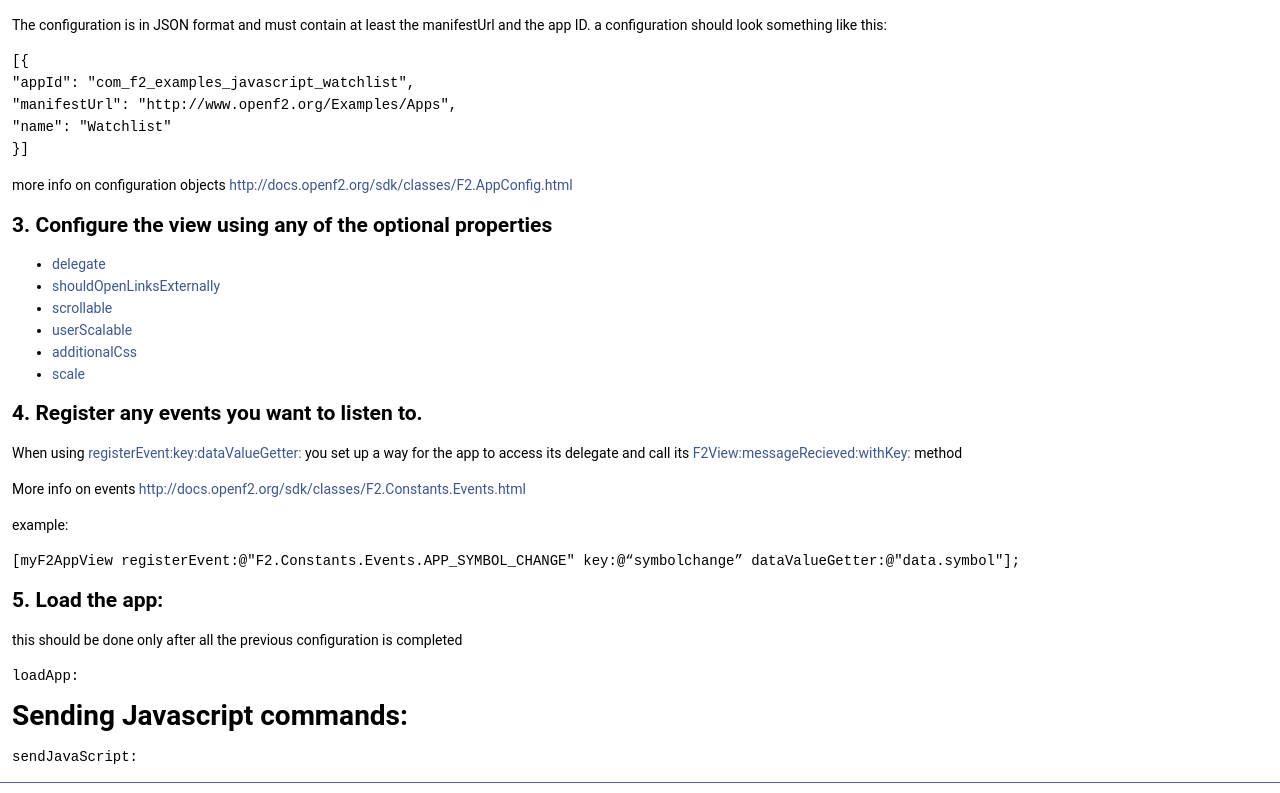
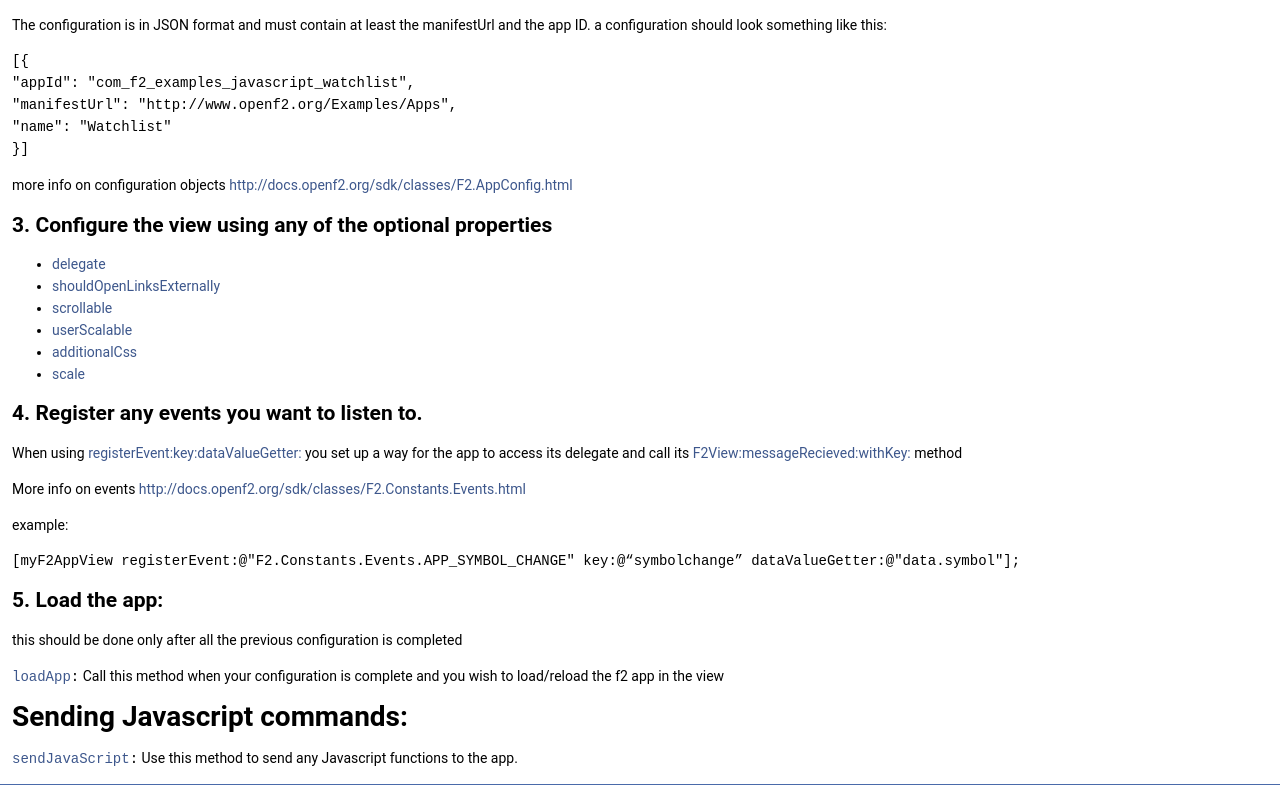
Before and after one commit to OpenF2/iOS-Container, a plain HTML site: page html/index.html in a window 1280 px wide. Shown: the part 459-1252 px from the top of the page. Drawn offline with Linux system fonts and the light colour scheme.

Commit message:
doc links update

```diff
--- a/html/index.html
+++ b/html/index.html
@@ -79,10 +79,10 @@
 
 <h2>5. Load the app:</h2>
   <p>this should be done only after all the previous configuration is completed</p>
-  <p><code>loadApp:</code></p>
+  <p><code><a href="interface_f2_app_view.html#a9c074aa18fb63b969fa77053d9d2b4c8">loadApp</a>:</code> Call this method when your configuration is complete and you wish to load/reload the f2 app in the view</p>
 
 <h1> Sending Javascript commands:</h1>
-  <p><code>sendJavaScript:</code></p>
+  <p><code><a href="interface_f2_app_view.html#a8f6181e634e3331f6a5b70be36da456b">sendJavaScript</a>:</code> Use this method to send any Javascript functions to the app.</p>
 
 </div><!-- contents -->
 <!-- start footer part -->
```
